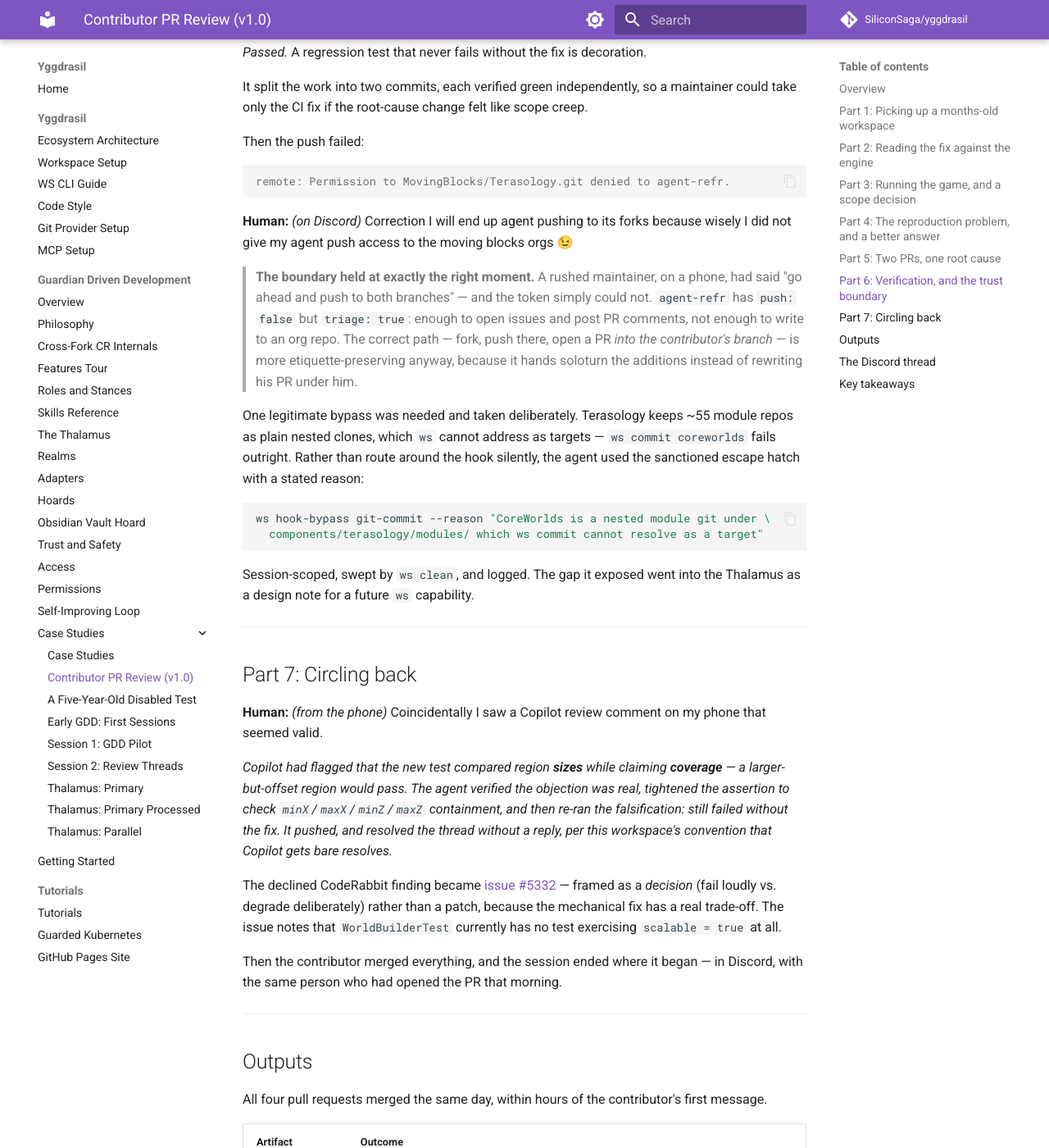
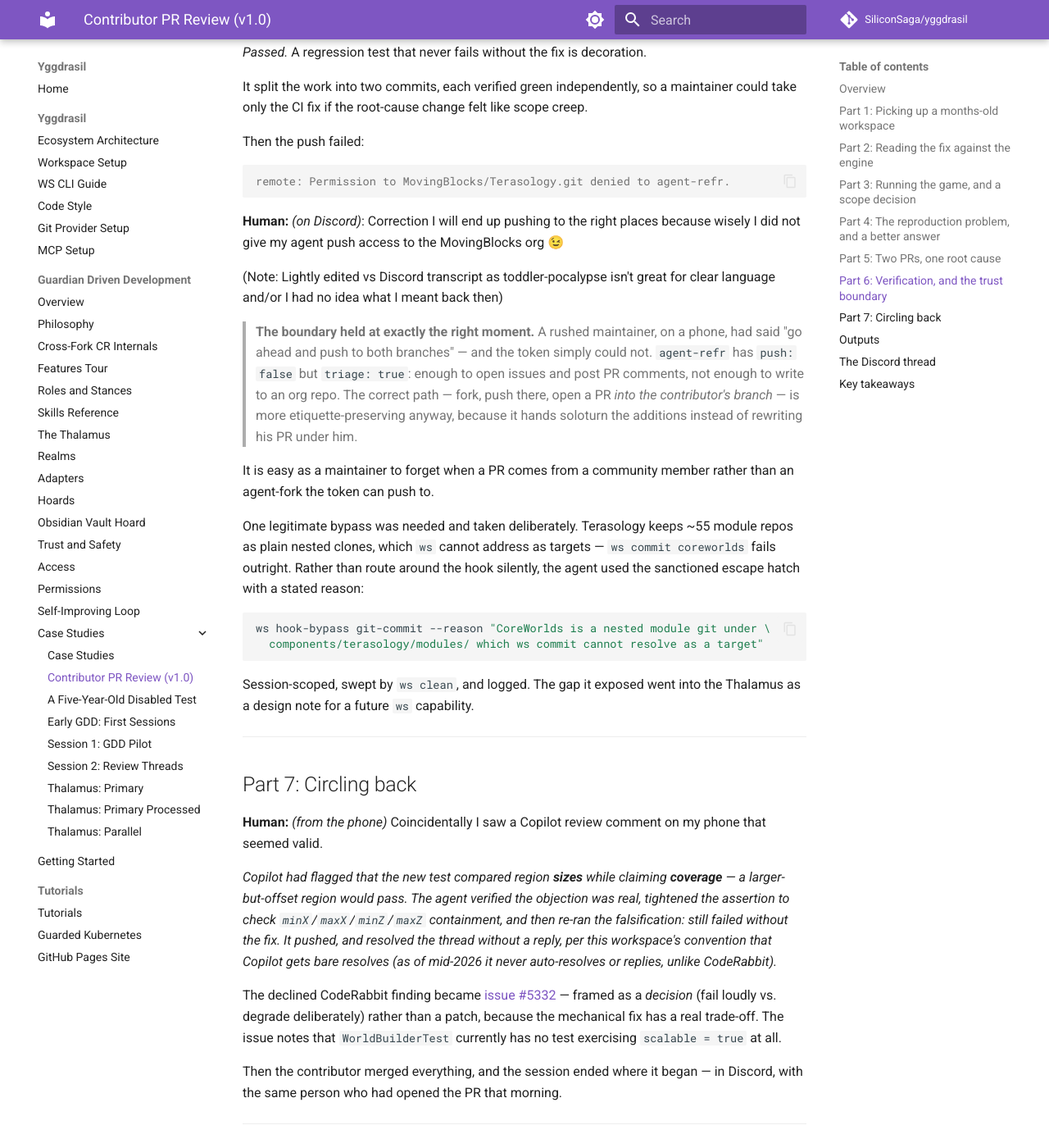
Before and after one commit to SiliconSaga/yggdrasil, an MkDocs documentation site: the page built from docs/gdd/case-studies/terasology-contributor-review.md, in a window 1280 px wide and 1400 px high, scrolled down 6069 px. Shown: the whole window at 82% size. Built offline with MkDocs 1.6.1 and Material for MkDocs 9.7.7, drawn with Linux system fonts in a browser that asks for light colours; comment, search, counter and statistics services are not loaded; some of the changed text lies outside the part shown.

Commit message:
docs(case-studies): author use-case pass
Wording and factual touch-ups from the author's read, including the pre-GDD comparison corrected from years to months back.

Co-Authored-By: Rasmus Praestholm <cervator@gmail.com>

````diff
--- a/docs/gdd/case-studies/terasology-contributor-review.md
+++ b/docs/gdd/case-studies/terasology-contributor-review.md
@@ -152,9 +152,13 @@
 remote: Permission to MovingBlocks/Terasology.git denied to agent-refr.
 ```
 
-**Human:** *(on Discord)* Correction I will end up agent pushing to its forks because wisely I did not give my agent push access to the moving blocks orgs 😉
+**Human:** *(on Discord)*: Correction I will end up pushing to the right places because wisely I did not give my agent push access to the MovingBlocks org 😉
+
+(Note: Lightly edited vs Discord transcript as toddler-pocalypse isn't great for clear language and/or I had no idea what I meant back then)
 
 > **The boundary held at exactly the right moment.** A rushed maintainer, on a phone, had said "go ahead and push to both branches" — and the token simply could not. `agent-refr` has `push: false` but `triage: true`: enough to open issues and post PR comments, not enough to write to an org repo. The correct path — fork, push there, open a PR *into the contributor's branch* — is more etiquette-preserving anyway, because it hands soloturn the additions instead of rewriting his PR under him.
+
+It is easy as a maintainer to forget when a PR comes from a community member rather than an agent-fork the token can push to.
 
 One legitimate bypass was needed and taken deliberately. Terasology keeps ~55 module repos as plain nested clones, which `ws` cannot address as targets — `ws commit coreworlds` fails outright. Rather than route around the hook silently, the agent used the sanctioned escape hatch with a stated reason:
 
@@ -171,7 +175,7 @@
 
 **Human:** *(from the phone)* Coincidentally I saw a Copilot review comment on my phone that seemed valid.
 
-*Copilot had flagged that the new test compared region **sizes** while claiming **coverage** — a larger-but-offset region would pass. The agent verified the objection was real, tightened the assertion to check `minX`/`maxX`/`minZ`/`maxZ` containment, and then re-ran the falsification: still failed without the fix. It pushed, and resolved the thread without a reply, per this workspace's convention that Copilot gets bare resolves.*
+*Copilot had flagged that the new test compared region **sizes** while claiming **coverage** — a larger-but-offset region would pass. The agent verified the objection was real, tightened the assertion to check `minX`/`maxX`/`minZ`/`maxZ` containment, and then re-ran the falsification: still failed without the fix. It pushed, and resolved the thread without a reply, per this workspace's convention that Copilot gets bare resolves (as of mid-2026 it never auto-resolves or replies, unlike CodeRabbit).*
 
 The declined CodeRabbit finding became [issue #5332](https://github.com/MovingBlocks/Terasology/issues/5332) — framed as a *decision* (fail loudly vs. degrade deliberately) rather than a patch, because the mechanical fix has a real trade-off. The issue notes that `WorldBuilderTest` currently has no test exercising `scalable = true` at all.
 
````
Also changed, not shown: other parts of docs/gdd/case-studies/terasology-contributor-review.md (+1 -1 lines), docs/gdd/case-studies/index.md (+1 -1 lines), docs/gdd/case-studies/terasology-module-attribution.md (+3 -3 lines).
